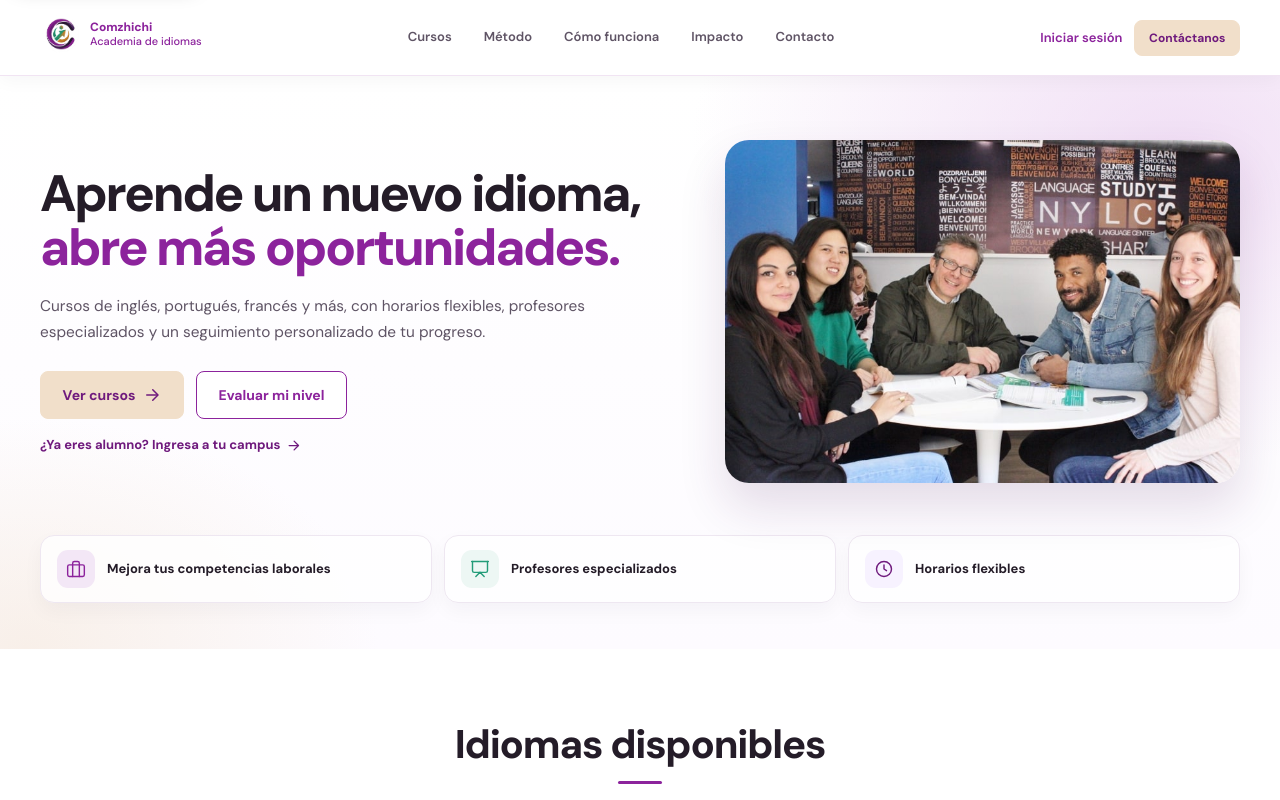
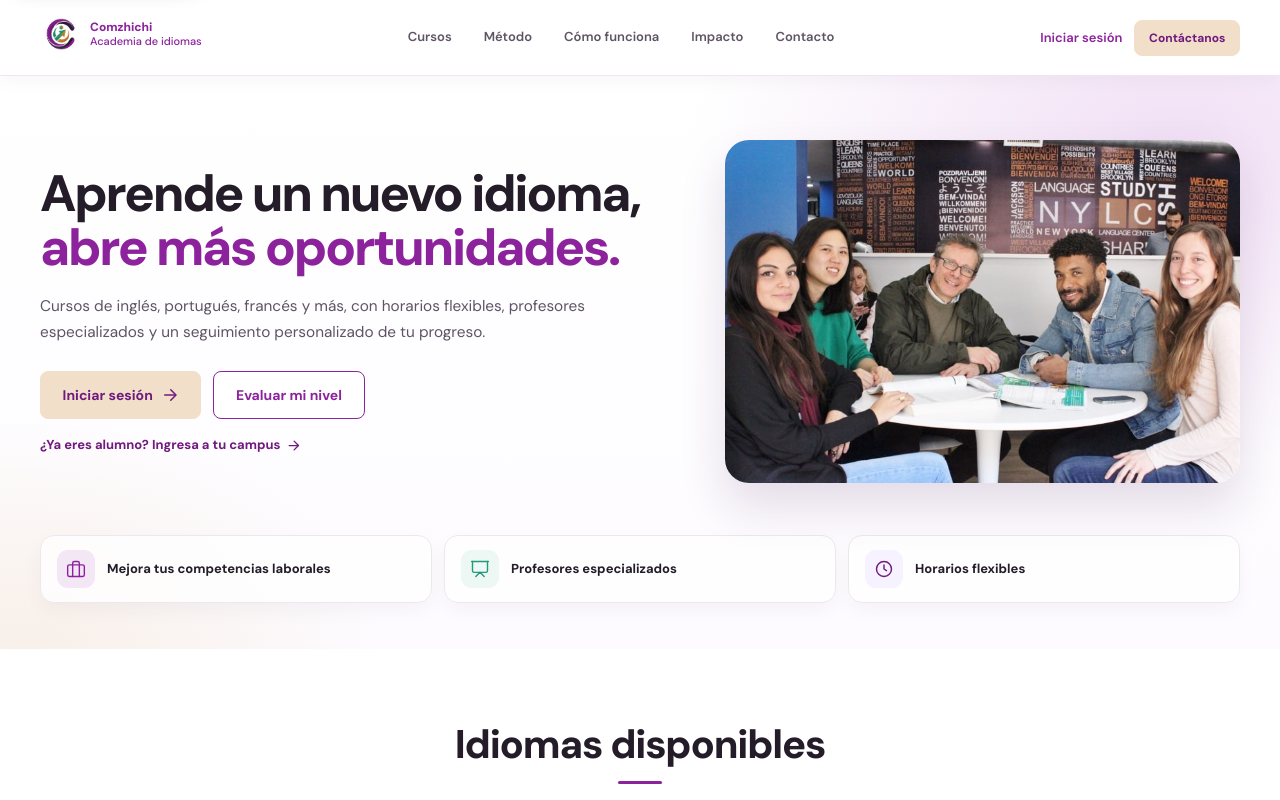
Before and after one commit to Comzhichi/comzhichi-landing, an Angular app: page / in a window 1280 px wide. Shown: the top 800 px of the page. Built offline with nearby package versions, Linux system fonts and the light colour scheme.

Commit message:
feat: cambiar CTA principal a Iniciar sesion

```diff
--- a/src/app/components/hero/hero.html
+++ b/src/app/components/hero/hero.html
@@ -6,8 +6,8 @@
       y un seguimiento personalizado de tu progreso.
     </p>
     <div class="hero__actions">
-      <a class="btn btn--primary btn--lg" href="#cursos">
-        Ver cursos
+      <a class="btn btn--primary btn--lg" href="http://localhost:4200/auth/login">
+        Iniciar sesión
         <app-icon name="arrow-right" [size]="18"></app-icon>
       </a>
       <a
```
